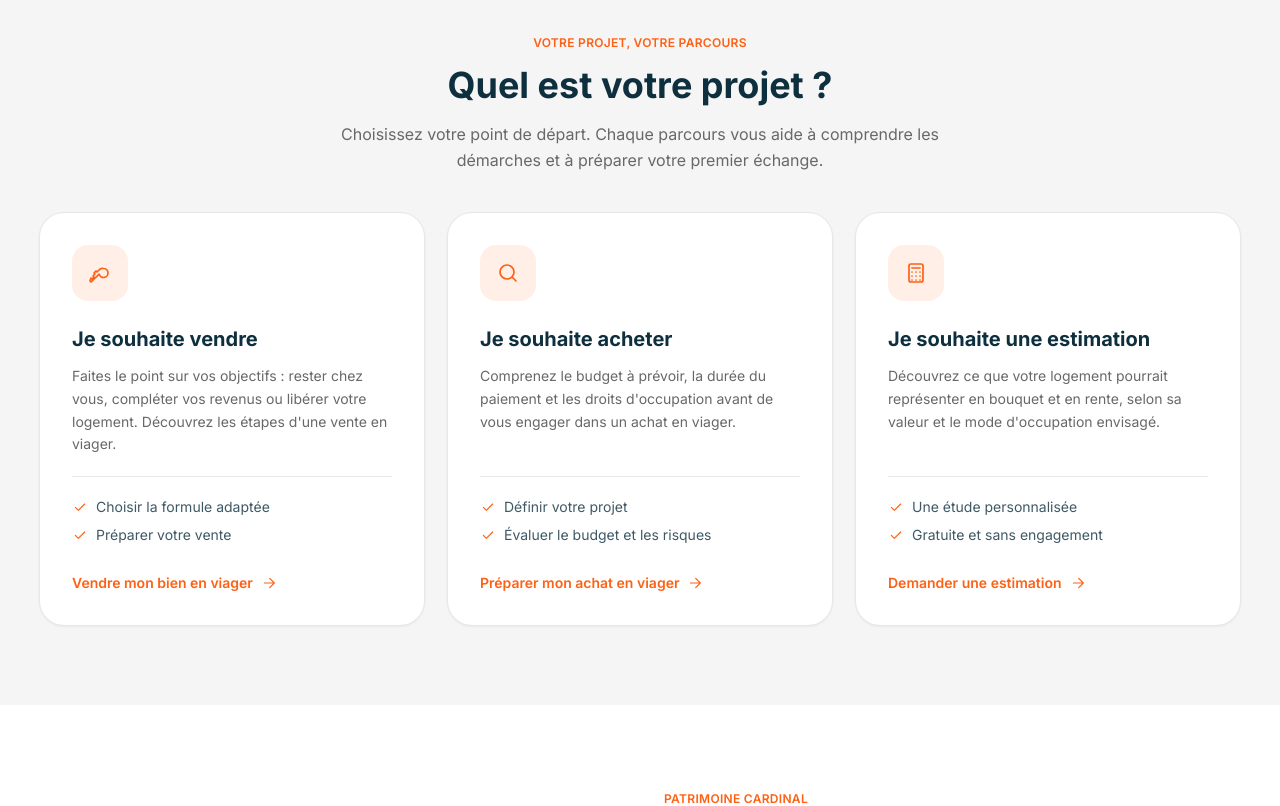
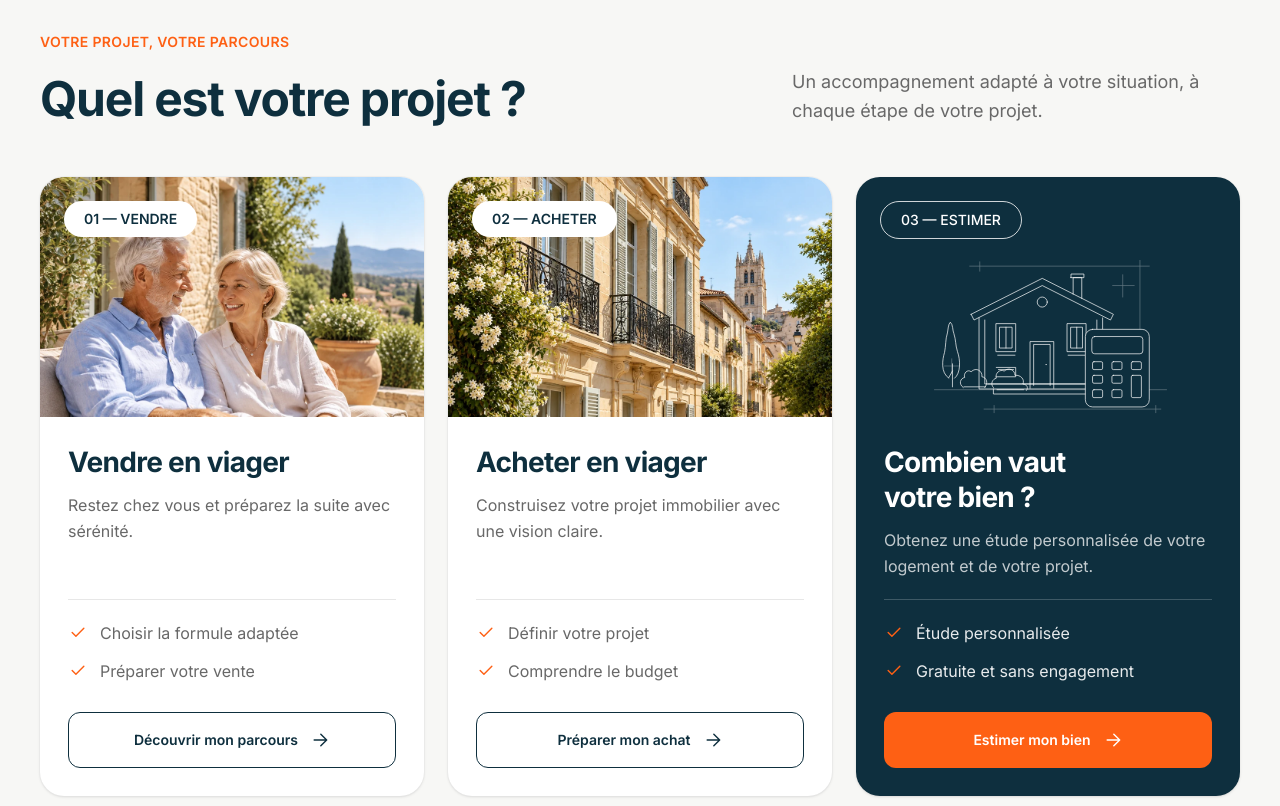
Before and after one commit to GITCL95/viager-Montpellier, a Next.js app: page / in a window 1280 px wide. Shown: the part 1040-1846 px from the top of the page. Built offline with nearby package versions, Linux system fonts and the light colour scheme.

Commit message:
Redesign homepage project cards from supplied mockup

```diff
--- a/src/components/Services.tsx
+++ b/src/components/Services.tsx
@@ -1,86 +1,201 @@
+import Image from "next/image";
 import Link from "next/link";
 import { Icon } from "./Icon";
 
 const projects = [
   {
-    icon: "key",
-    title: "Je souhaite vendre",
+    number: "01",
+    category: "Vendre",
+    image: "/images/project-sell.webp",
+    title: "Vendre en viager",
     description:
-      "Faites le point sur vos objectifs : rester chez vous, compléter vos revenus ou libérer votre logement. Découvrez les étapes d'une vente en viager.",
+      "Restez chez vous et préparez la suite avec sérénité.",
     points: ["Choisir la formule adaptée", "Préparer votre vente"],
     href: "/vendre-en-viager-montpellier",
-    label: "Vendre mon bien en viager",
+    label: "Découvrir mon parcours",
   },
   {
-    icon: "search",
-    title: "Je souhaite acheter",
+    number: "02",
+    category: "Acheter",
+    image: "/images/project-buy.webp",
+    title: "Acheter en viager",
     description:
-      "Comprenez le budget à prévoir, la durée du paiement et les droits d'occupation avant de vous engager dans un achat en viager.",
-    points: ["Définir votre projet", "Évaluer le budget et les risques"],
+      "Construisez votre projet immobilier avec une vision claire.",
+    points: ["Définir votre projet", "Comprendre le budget"],
     href: "/acheter-en-viager-montpellier",
-    label: "Préparer mon achat en viager",
-  },
-  {
-    icon: "calculator",
-    title: "Je souhaite une estimation",
-    description:
-      "Découvrez ce que votre logement pourrait représenter en bouquet et en rente, selon sa valeur et le mode d'occupation envisagé.",
-    points: ["Une étude personnalisée", "Gratuite et sans engagement"],
-    href: "/estimation-viager-montpellier",
-    label: "Demander une estimation",
+    label: "Préparer mon achat",
   },
 ] as const;
 
+function EstimationIllustration() {
+  return (
+    <svg
+      viewBox="0 0 360 245"
+      fill="none"
+      stroke="currentColor"
+      strokeWidth={1.2}
+      strokeLinecap="round"
+      strokeLinejoin="round"
+      className="h-full w-full text-white/80"
+      aria-hidden="true"
+      focusable="false"
+    >
+      <g opacity={0.35}>
+        <path d="M71 35h250M85 29v13M308 27v192M302 211h12M22 207h323M91 234h246M105 229v10M330 229v10" />
+        <path d="M270 62h30M284 47v31M36 174h20M46 164v21" />
+      </g>
+      <path d="m73 102 99-50 99 50-4 8-95-48-95 48-4-8Z" />
+      <path d="M84 107v99h172V107M92 110v89h156v-89M96 199h154M104 206v7h148" />
+      <path d="M215 74V51h12v29M212 51h18v-5h-18v5Z" />
+      <circle cx="172" cy="85" r="7" />
+      <path d="M155 205v-65h33v65M160 201v-57h23v57M177 172h1" />
+      <path d="M108 115h27v39h-27zM113 120h17v29h-17zM121.5 120v29M110 159h24M108 176h27v13h-27M111 179h21" />
+      <path d="M207 115h26v39h-26zM212 120h16v29h-16zM220 120v29M208 159h23" />
+      <path d="M47 203v-32M42 191c-12-8-9-26-6-36 2-9 1-18 4-27 1-5 1-12 4-15 4 3 3 12 5 16 3 9 2 16 5 25 4 11 5 30-4 37M42 190l5-9" />
+      <path d="M62 204c-7-5-4-13 2-14-2-6 4-12 9-8 7-7 16-1 15 7 7 1 9 9 4 15M63 203h30" />
+      <path d="M104 204c-5-5-1-12 4-13-2-7 5-13 11-10 7-6 15-1 15 6 8-1 14 6 11 12 6 1 8 5 5 9M109 207h37" />
+      <rect
+        x="232"
+        y="123"
+        width="89"
+        height="108"
+        rx="10"
+        className="fill-secondary"
+      />
+      <rect x="241" y="133" width="71" height="24" rx="4" />
+      <g>
+        <rect x="242" y="168" width="14" height="11" rx="2" />
+        <rect x="269" y="168" width="14" height="11" rx="2" />
+        <rect x="296" y="168" width="14" height="11" rx="2" />
+        <rect x="242" y="187" width="14" height="11" rx="2" />
+        <rect x="269" y="187" width="14" height="11" rx="2" />
+        <rect x="296" y="187" width="14" height="31" rx="2" />
+        <rect x="242" y="207" width="14" height="11" rx="2" />
+        <rect x="269" y="207" width="14" height="11" rx="2" />
+      </g>
+    </svg>
+  );
+}
+
 export function Services() {
   return (
-    <section id="votre-projet" className="scroll-mt-24 bg-bg-gray py-16 lg:py-20">
+    <section
+      id="votre-projet"
+      aria-labelledby="project-heading"
+      className="scroll-mt-24 bg-[#f7f7f5] py-16 lg:py-20"
+    >
       <div className="mx-auto max-w-7xl px-6 lg:px-10">
-        <div className="mx-auto max-w-2xl text-center">
-          <span className="text-xs font-semibold uppercase tracking-wide text-primary">
+        <div className="grid gap-5 lg:grid-cols-[1.4fr_1fr] lg:items-end lg:gap-14">
+          <div>
+            <span className="text-xs font-semibold uppercase tracking-wide text-primary sm:text-sm">
               Votre projet, votre parcours
             </span>
-          <h2 className="mt-3 text-3xl font-bold text-secondary sm:text-4xl">
+            <h2
+              id="project-heading"
+              className="mt-4 text-3xl font-bold leading-tight tracking-tight text-secondary sm:text-4xl lg:text-5xl"
+            >
               Quel est votre projet ?
             </h2>
-          <p className="mt-4 leading-relaxed text-text">
-            Choisissez votre point de départ. Chaque parcours vous aide à
-            comprendre les démarches et à préparer votre premier échange.
+          </div>
+          <p className="max-w-md text-base leading-relaxed text-text sm:text-lg lg:justify-self-end lg:pb-1">
+            Un accompagnement adapté à votre situation, à chaque étape de votre
+            projet.
           </p>
         </div>
 
-        <div className="mt-10 grid gap-6 md:grid-cols-3">
+        <div className="mt-10 grid gap-6 lg:mt-12 lg:grid-cols-3">
           {projects.map((project) => (
             <Link
               key={project.href}
               href={project.href}
-              className="group flex flex-col rounded-3xl bg-white p-7 shadow-sm ring-1 ring-border transition-all hover:-translate-y-1 hover:shadow-lg focus-visible:outline-2 focus-visible:outline-offset-4 focus-visible:outline-secondary motion-reduce:transform-none motion-reduce:transition-none lg:p-8"
+              className="group flex flex-col overflow-hidden rounded-3xl bg-white shadow-sm ring-1 ring-border/50 transition-shadow hover:shadow-lg focus-visible:outline-2 focus-visible:outline-offset-4 focus-visible:outline-secondary motion-reduce:transition-none"
             >
-              <span className="flex h-14 w-14 items-center justify-center rounded-2xl bg-primary/10 text-primary transition-colors group-hover:bg-primary group-hover:text-white">
-                <Icon name={project.icon} className="h-6 w-6" />
+              <div className="relative aspect-[8/5] overflow-hidden">
+                <Image
+                  src={project.image}
+                  alt=""
+                  fill
+                  sizes="(min-width: 1280px) 384px, (min-width: 1024px) calc((100vw - 128px) / 3), calc(100vw - 48px)"
+                  className="object-cover transition-transform duration-500 group-hover:scale-[1.03] motion-reduce:transform-none motion-reduce:transition-none"
+                />
+                <span className="absolute left-6 top-6 rounded-full bg-white px-5 py-2 text-xs font-semibold uppercase text-secondary sm:text-sm">
+                  {project.number} — {project.category}
                 </span>
-              <h3 className="mt-6 text-xl font-bold text-secondary">
+              </div>
+
+              <div className="flex flex-1 flex-col p-6 sm:p-7">
+                <h3 className="text-2xl font-bold leading-tight tracking-tight text-secondary xl:text-[28px]">
                   {project.title}
                 </h3>
-              <p className="mt-3 flex-1 text-sm leading-relaxed text-text">
+                <p className="mt-3 flex-1 text-base leading-relaxed text-text">
                   {project.description}
                 </p>
-              <ul className="mt-5 space-y-2 border-t border-border pt-5">
+                <ul className="mt-5 space-y-3 border-t border-border pt-5">
                   {project.points.map((point) => (
                     <li
                       key={point}
-                    className="flex items-center gap-2 text-sm text-secondary/80"
+                      className="flex items-start gap-3 text-sm leading-relaxed text-text sm:text-base"
                     >
-                    <Icon name="check" className="h-4 w-4 shrink-0 text-primary" />
+                      <Icon
+                        name="check"
+                        className="mt-0.5 h-5 w-5 shrink-0 text-primary"
+                      />
                       {point}
                     </li>
                   ))}
                 </ul>
-              <span className="mt-7 inline-flex items-center gap-2 text-sm font-semibold text-primary group-hover:underline">
+                <span className="mt-7 inline-flex min-h-14 items-center justify-center gap-3 rounded-xl border border-secondary px-4 py-3 text-center text-sm font-semibold text-secondary transition-colors group-hover:bg-secondary group-hover:text-white motion-reduce:transition-none">
                   {project.label}
-                <Icon name="arrowRight" className="h-4 w-4 shrink-0" />
+                  <Icon name="arrowRight" className="h-5 w-5 shrink-0" />
                 </span>
+              </div>
             </Link>
           ))}
+
+          <Link
+            href="/estimation-viager-montpellier"
+            className="group flex flex-col overflow-hidden rounded-3xl bg-secondary text-white shadow-sm transition-shadow hover:shadow-lg focus-visible:outline-2 focus-visible:outline-offset-4 focus-visible:outline-secondary motion-reduce:transition-none"
+          >
+            <div className="relative aspect-[8/5]">
+              <span className="absolute left-6 top-6 rounded-full border border-white/80 px-5 py-2 text-xs font-medium uppercase text-white sm:text-sm">
+                03 — Estimer
+              </span>
+              <div className="absolute inset-x-5 bottom-0 top-16 sm:inset-x-7">
+                <EstimationIllustration />
+              </div>
+            </div>
+            <div className="flex flex-1 flex-col p-6 sm:p-7">
+              <h3 className="max-w-xs text-2xl font-bold leading-tight tracking-tight xl:text-[28px]">
+                Combien vaut
+                <br />
+                votre bien&nbsp;?
+              </h3>
+              <p className="mt-3 flex-1 text-base leading-relaxed text-white/75">
+                Obtenez une étude personnalisée de votre logement et de votre
+                projet.
+              </p>
+              <ul className="mt-5 space-y-3 border-t border-white/20 pt-5">
+                {["Étude personnalisée", "Gratuite et sans engagement"].map(
+                  (point) => (
+                    <li
+                      key={point}
+                      className="flex items-start gap-3 text-sm leading-relaxed text-white/90 sm:text-base"
+                    >
+                      <Icon
+                        name="check"
+                        className="mt-0.5 h-5 w-5 shrink-0 text-primary"
+                      />
+                      {point}
+                    </li>
+                  ),
+                )}
+              </ul>
+              <span className="mt-7 inline-flex min-h-14 items-center justify-center gap-3 rounded-xl bg-primary px-4 py-3 text-center text-sm font-semibold text-white transition-colors group-hover:bg-primary-dark motion-reduce:transition-none">
+                Estimer mon bien
+                <Icon name="arrowRight" className="h-5 w-5 shrink-0" />
+              </span>
+            </div>
+          </Link>
         </div>
       </div>
     </section>
```
Also changed, not shown: public/images/project-buy.webp (added), public/images/project-sell.webp (added). Lines whose indentation alone changed are shown as unchanged.
